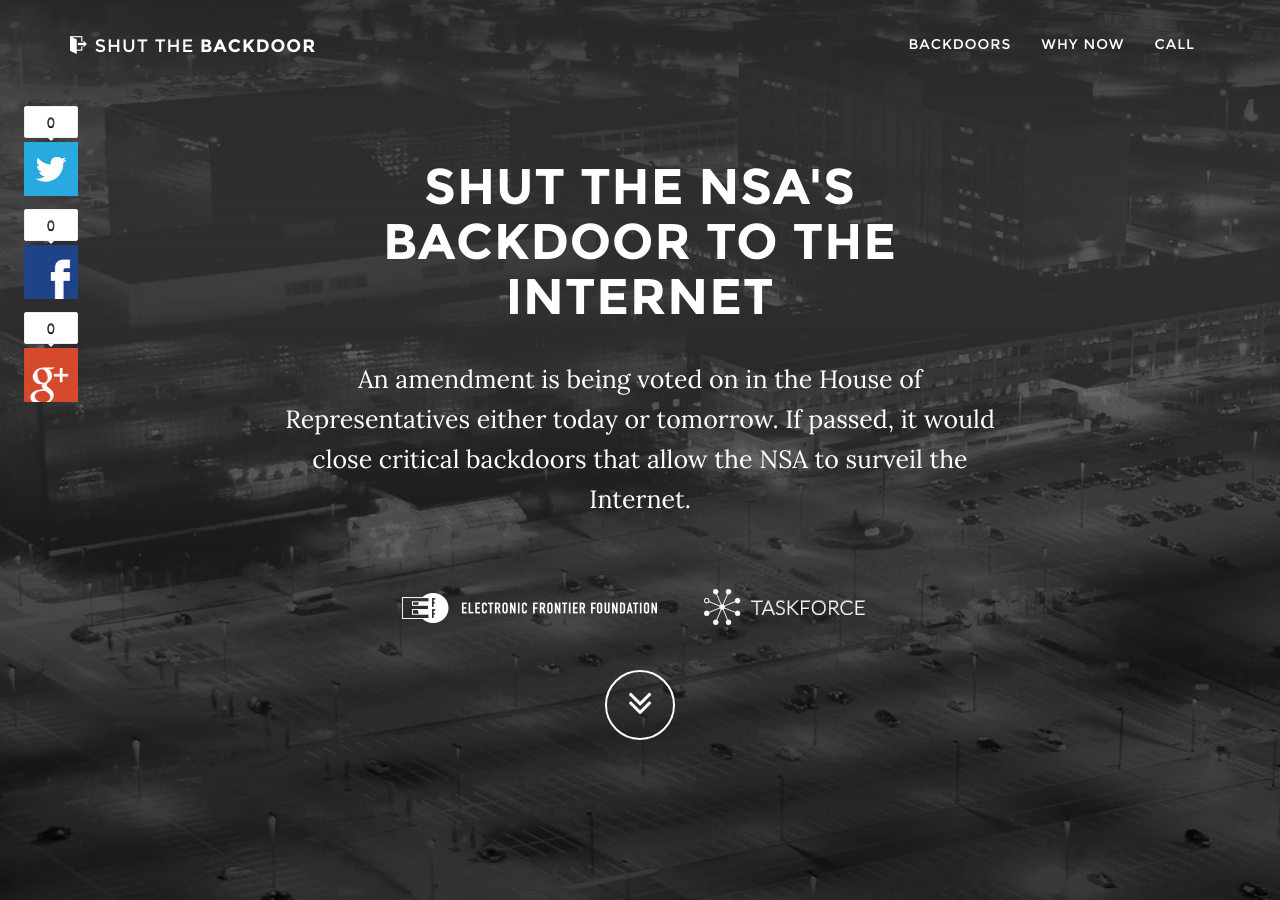
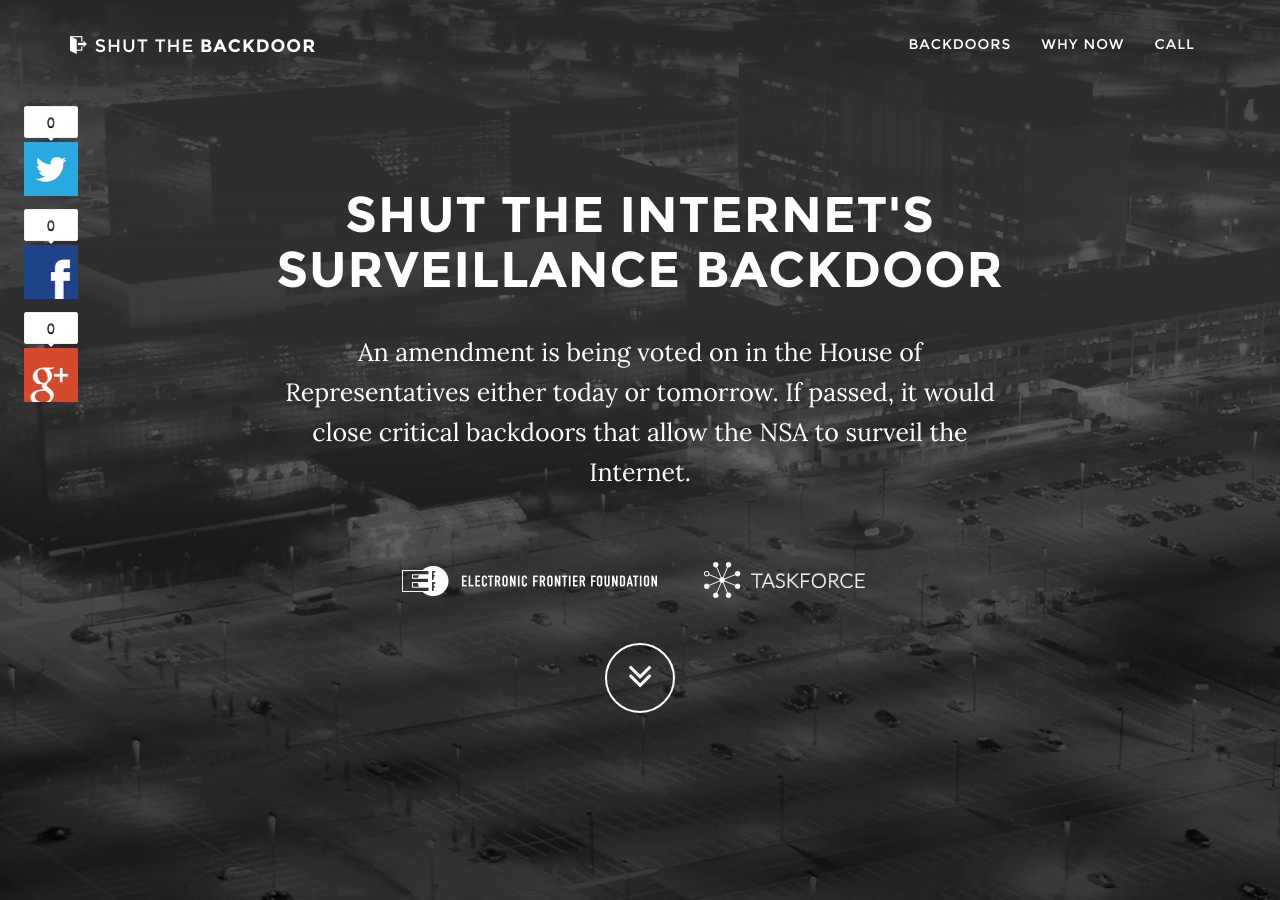
Before and after one commit to tfrce/shutthebackdoor, a Jekyll site: the page index.html, which Jekyll copies as it is, in a window 1280 px wide and 900 px high. Built offline with Jekyll 4.4.1, drawn with Linux system fonts in a browser that asks for light colours; comment, search, counter and statistics services are not loaded.

Commit message:
Changed title for HN

```diff
--- a/index.html
+++ b/index.html
@@ -79,7 +79,7 @@
             <div class="container">
                 <div class="row">
                     <div class="col-md-8 col-md-offset-2">
-                        <h1 class="brand-heading">Shut the NSA's  Backdoor To The Internet</h1>
+                        <h1 class="brand-heading">Shut the Internet's Surveillance  Backdoor</h1>
                         <p class="intro-text">An amendment is being voted on in the House of Representatives either today or tomorrow. If passed, it would close critical backdoors that allow the NSA to surveil the Internet. </p>
                         <div class="logos">
                             <a href="https://eff.org">
```
